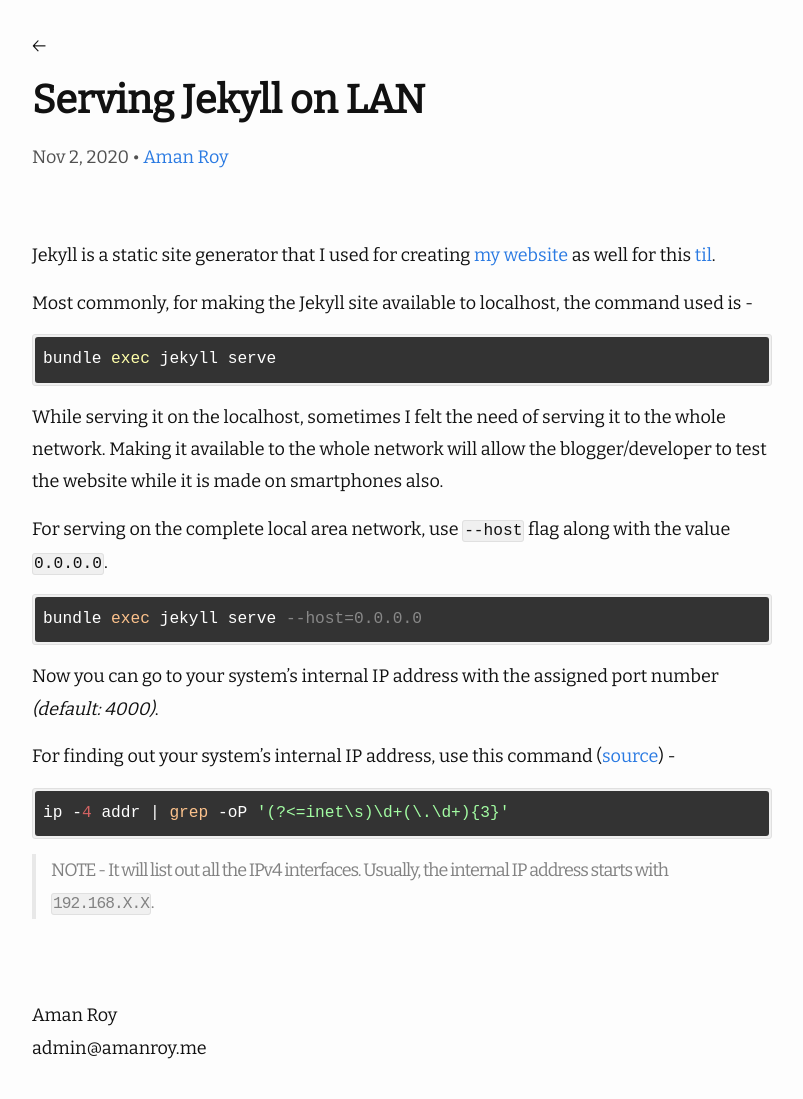
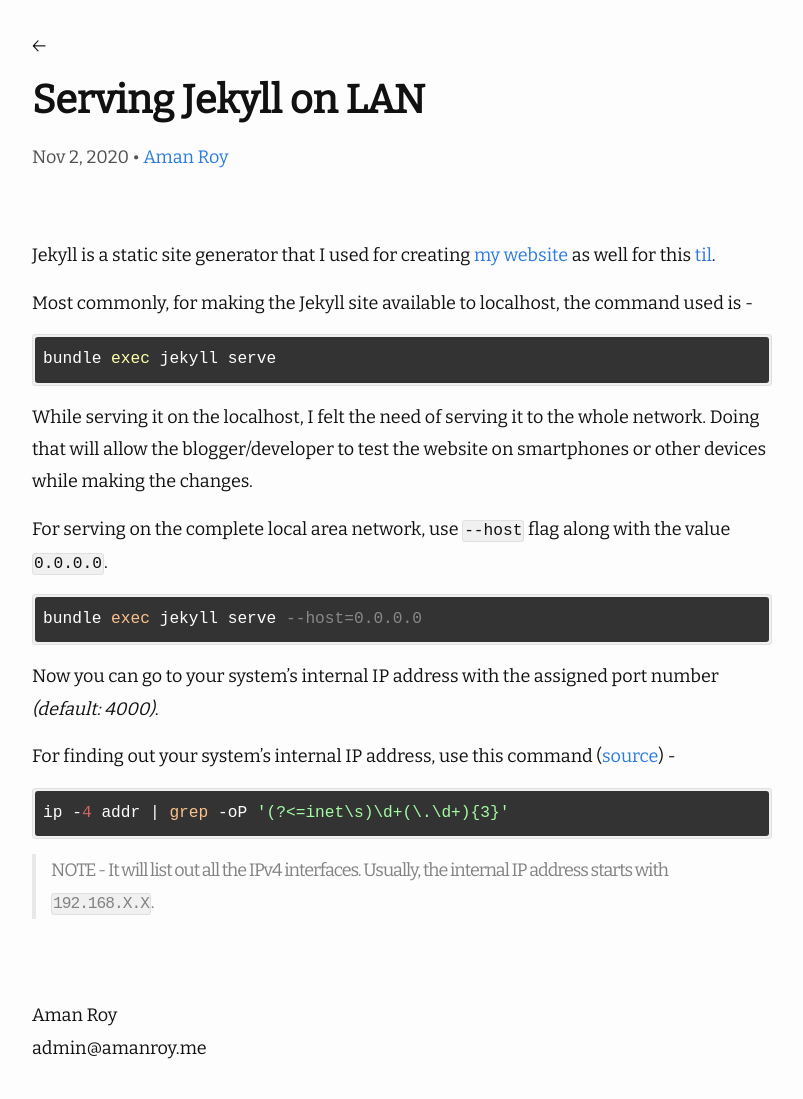
Before and after one commit to aman-roy/til, a Jekyll site: the page built from _posts/2020-11-02-serving-jekyll-on-LAN.md, in a window 1280 px wide. Shown: the whole page, without its empty margins (238-1041 px from the left). Built offline with Jekyll 4.4.1, drawn with Linux system fonts in a browser that asks for light colours; nearby versions of some CDN libraries.

Commit message:
typos fixed in previous post

````diff
--- a/_posts/2020-11-02-serving-jekyll-on-LAN.md
+++ b/_posts/2020-11-02-serving-jekyll-on-LAN.md
@@ -13,7 +13,7 @@ Most commonly, for making the Jekyll site available to localhost, the command us
 bundle exec jekyll serve
 ```
 
-While serving it on the localhost, sometimes I felt the need of serving it to the whole network. Making it available to the whole network will allow the blogger/developer to test the website while it is made on smartphones also.
+While serving it on the localhost, I felt the need of serving it to the whole network. Doing that will allow the blogger/developer to test the website on smartphones or other devices while making the changes.
 
 For serving on the complete local area network, use `--host` flag along with the value `0.0.0.0`.
 
````
